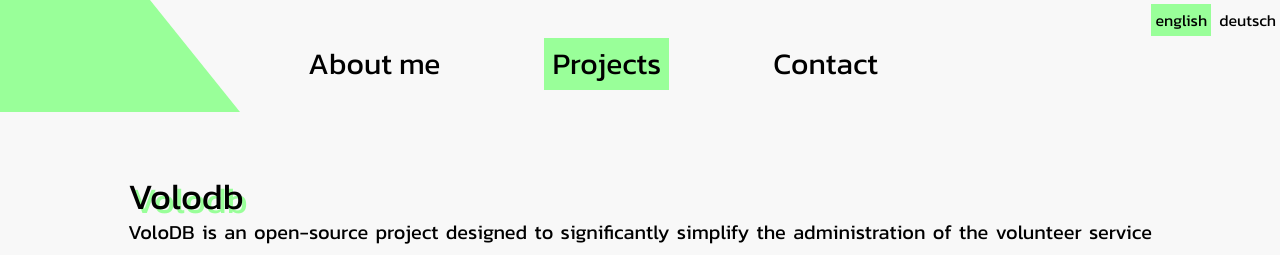
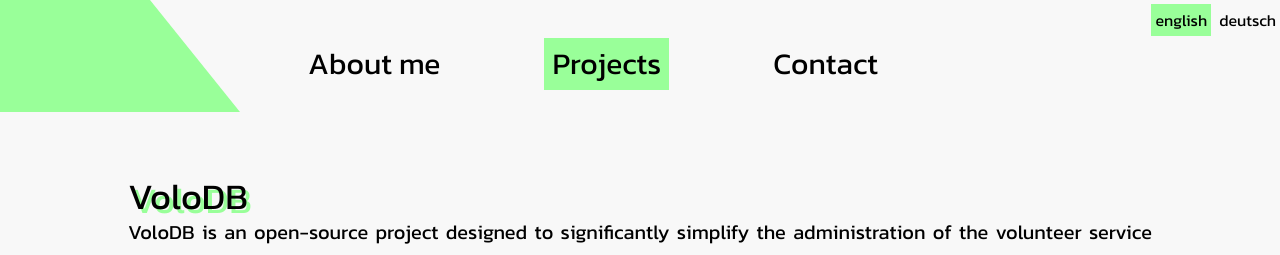
Before and after one commit to Artromi/Portfolio, a Vue app: page /projects in a window 1280 px wide. Shown: the top 255 px of the page. Built offline with nearby package versions, Linux system fonts and the light colour scheme.

Commit message:
fix: grammar in projects

```diff
--- a/src/views/ProjectsView.vue
+++ b/src/views/ProjectsView.vue
@@ -1,7 +1,7 @@
 <template>
   <!-- VOLO -->
   <div class="px-14 min-w-[800px]">
-    <h3 class="text-4xl text-shadow">Volodb</h3>
+    <h3 class="text-4xl text-shadow">VoloDB</h3>
     <p class="text-black text-xl leading-8 text-justify mb-8">
       {{ $t('projects.volo') }}
       <a
```
